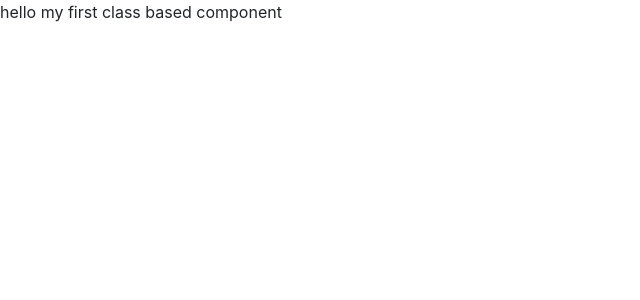
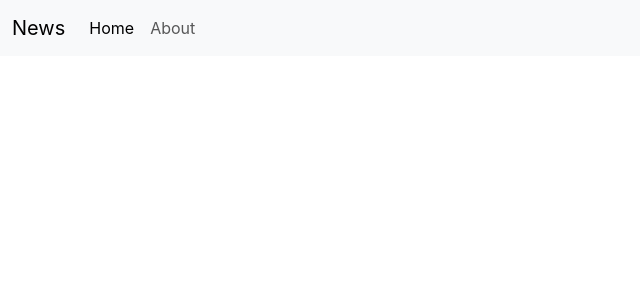
Before and after one commit to nishanlimbuchemjong/React-JS-Full-Beginner-s-Practice, a React (Create React App) app: page / in a window 1280 px wide. Shown: the top 300 px of the page, without its empty margins (0-640 px from the left). Built offline with nearby package versions, Linux system fonts and the light colour scheme.

Commit message:
navbar for newsapp added

```diff
--- a/src/App.js
+++ b/src/App.js
@@ -1,12 +1,13 @@
 import './App.css';
 
 import React, { Component } from 'react'
+import NavBar from './components/NavBar';
 
 export default class App extends Component {
   render() {
     return (
       <div>
-        hello my first class based component
+        <NavBar/>
       </div>
     )
   }
--- /dev/null
+++ b/src/components/NavBar.js
@@ -0,0 +1,37 @@
+import React, { Component } from 'react'
+
+export class NavBar extends Component {
+  render() {
+    return (
+        <>
+      <div>
+        <nav className="navbar navbar-expand-lg bg-body-tertiary">
+            <div className="container-fluid">
+                <a className="navbar-brand" href="/">News</a>
+                <button className="navbar-toggler" type="button" data-bs-toggle="collapse" data-bs-target="#navbarSupportedContent" aria-controls="navbarSupportedContent" aria-expanded="false" aria-label="Toggle navigation">
+                <span className="navbar-toggler-icon"></span>
+                </button>
+                <div className="collapse navbar-collapse" id="navbarSupportedContent">
+                <ul className="navbar-nav me-auto mb-2 mb-lg-0">
+                    <li className="nav-item">
+                    <a className="nav-link active" aria-current="page" href="/">Home</a>
+                    </li>
+                    <li className="nav-item">
+                    <a className="nav-link" href="/about">About</a>
+                    </li>
+
+                </ul>
+                {/* <form className="d-flex" role="search">
+                    <input className="form-control me-2" type="search" placeholder="Search" aria-label="Search"/>
+                    <button className="btn btn-outline-success" type="submit">Search</button>
+                </form> */}
+                </div>
+            </div>
+            </nav>
+      </div>
+      </>
+    )
+  }
+}
+
+export default NavBar
```
